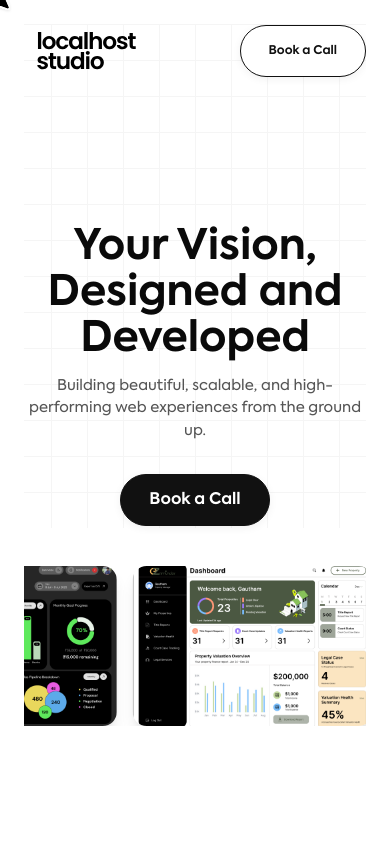
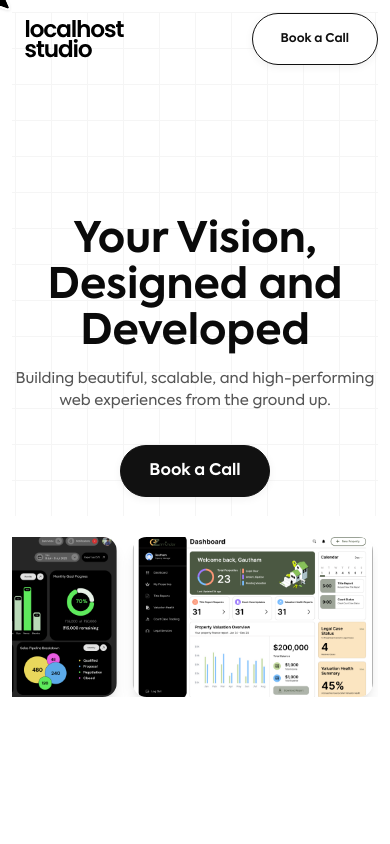
Before and after one commit to Gautham28/localhoststudio, a Next.js app: page / in a window 390 px wide. Shown: the top 844 px of the page. Built offline with nearby package versions, Linux system fonts and the light colour scheme; grey boxes are pictures that could not be loaded.

Commit message:
again fixed padding

```diff
--- a/src/app/globals.css
+++ b/src/app/globals.css
@@ -127,6 +127,13 @@ body {
   box-sizing: border-box;
 }
 
+/* Mobile-specific: tighten global padding to reduce top whitespace */
+@media (max-width: 640px) {
+  body {
+    padding: 12px;
+  }
+}
+
 /* Prevent horizontal scrolling caused by full-bleed sections */
 html, body {
   overflow-x: hidden;
--- a/src/components/Hero.tsx
+++ b/src/components/Hero.tsx
@@ -64,7 +64,7 @@ export default function Hero() {
 			display: 'flex',
 			alignItems: 'center',
 			justifyContent: 'space-between',
-			gap: '12px',
+			gap: isMobile ? '8px' : '12px',
 			position: 'relative',
 			zIndex: 1,
 			paddingTop: isMobile ? '0px' : '4px'
@@ -109,7 +109,7 @@ export default function Hero() {
 
 		<div style={{ flex: 1, display: 'flex', alignItems: 'center', justifyContent: isMobile ? 'flex-start' : 'center', paddingTop: isMobile ? 0 : 0 }}>
 		<motion.div
-			  style={{ textAlign: 'center', margin: '0 auto', maxWidth: '900px', position: 'relative', zIndex: 1, paddingTop: isMobile ? '0px' : '64px' }}
+			  style={{ textAlign: 'center', margin: '0 auto', maxWidth: '900px', position: 'relative', zIndex: 1, paddingTop: isMobile ? '0px' : '64px', marginTop: isMobile ? '-12px' : '0px' }}
           variants={container}
           initial="hidden"
           animate="show"
```
